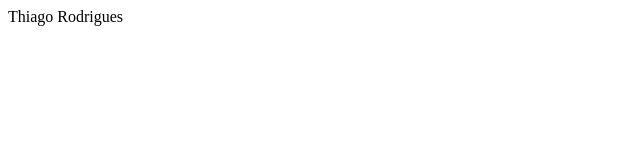
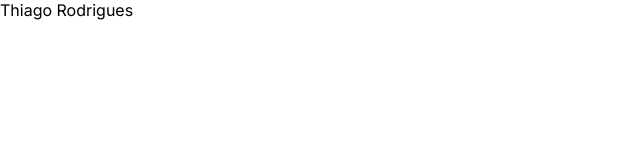
Before and after one commit to codeByThiago/codebythiago.github.io, a plain HTML site: page index.html in a window 1280 px wide. Shown: the whole page, without its empty margins (0-640 px from the left). Drawn offline with Linux system fonts and the light colour scheme.

Commit message:
Update style.css

```diff
--- a/css/style.css
+++ b/css/style.css
@@ -1 +1,19 @@
 @charset "UTF-8";
+
+@import url('https://fonts.googleapis.com/css2?family=Inter:ital,opsz,wght@0,14..32,100..900;1,14..32,100..900&display=swap');
+
+:root {
+    --cor-principal: ;
+    --font-inter: "Inter", sans-serif;
+}
+
+
+
+* {
+    margin: 0;
+    padding: 0;
+    font-family: var(--font-inter);
+    font-optical-sizing: auto;
+    font-weight: 400;
+    font-style: normal;
+}
```
